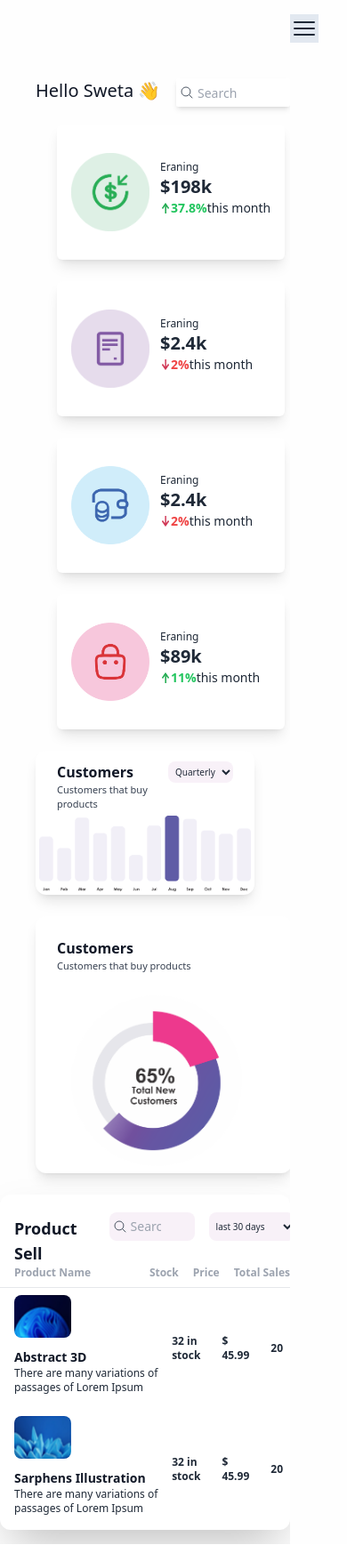
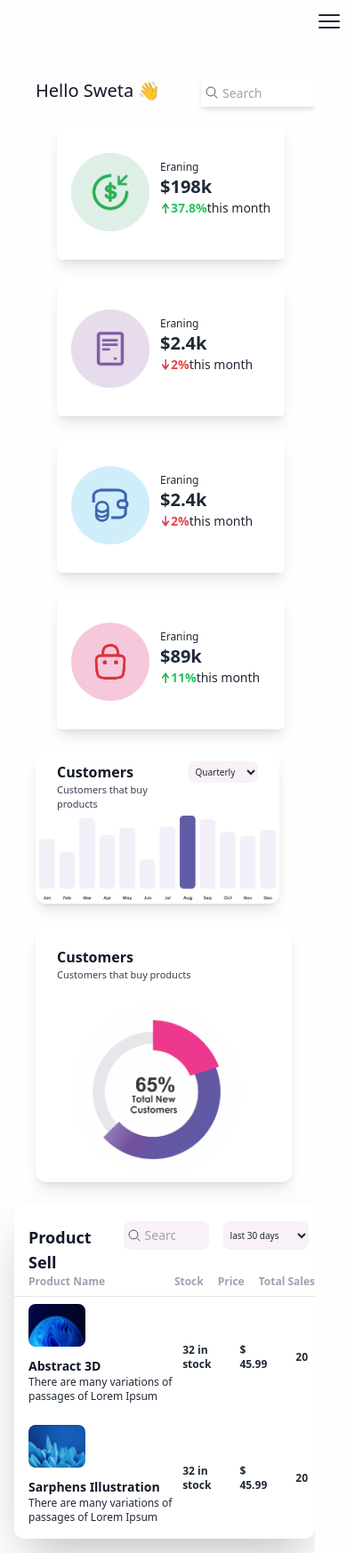
Before and after one commit to swetasrivastav/Sweta_UI-Project, a React (Create React App) app: page / in a window 390 px wide. Shown: the whole page at 89% size. Built offline with nearby package versions, Linux system fonts and the light colour scheme.

Commit message:
correct product

```diff
--- a/src/component/Home.jsx
+++ b/src/component/Home.jsx
@@ -80,7 +80,7 @@ const Home = () => {
             <div className='mt-6'>
               <Customers/>
           </div>
-        <div className='lg:mx-10 mt-6 mb-4 '>
+        <div className='lg:mx-10 mt-6 mb-4 ml-4'>
           <ProductSell/>
           </div>
     </>
--- a/src/component/MobileNavbar.jsx
+++ b/src/component/MobileNavbar.jsx
@@ -46,7 +46,7 @@ const MobileNavbar = () => {
   return (
 
     <>
-    <div className="mt-4 mr-8 bg-slate-200">
+    <div className="mr-1 mt-2 ">
   <Bars3Icon
           className="w-8 cursor-pointer"
           onClick={() => setOpen(true)}
--- a/src/component/ProductSell.jsx
+++ b/src/component/ProductSell.jsx
@@ -68,7 +68,7 @@ const ProductSell = () => {
              <p className='text-xs '>{value.description}</p>
              </div>
              </div>
-             <div className='flex lg:gap-12 lg:mr-16 gap-6 mr-2 items-center'>
+             <div className='flex lg:gap-12 lg:mr-16 gap-8 mr-2 items-center'>
                  <p className='text-xs font-semibold '>{value.stock}</p>
                  <p className='text-xs font-extrabold'>{value.price}</p>
                 <p className='font-semibold text-xs'>{value.totalsales}</p>
```
